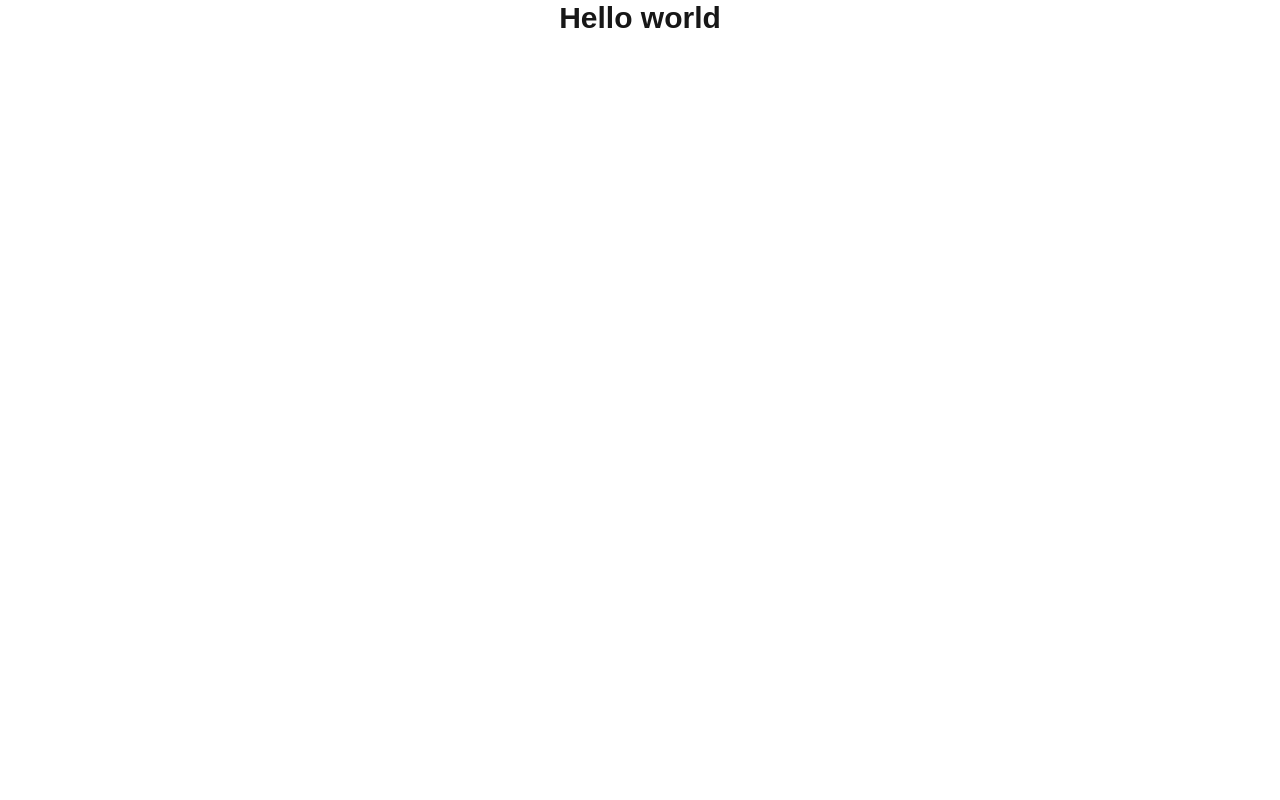
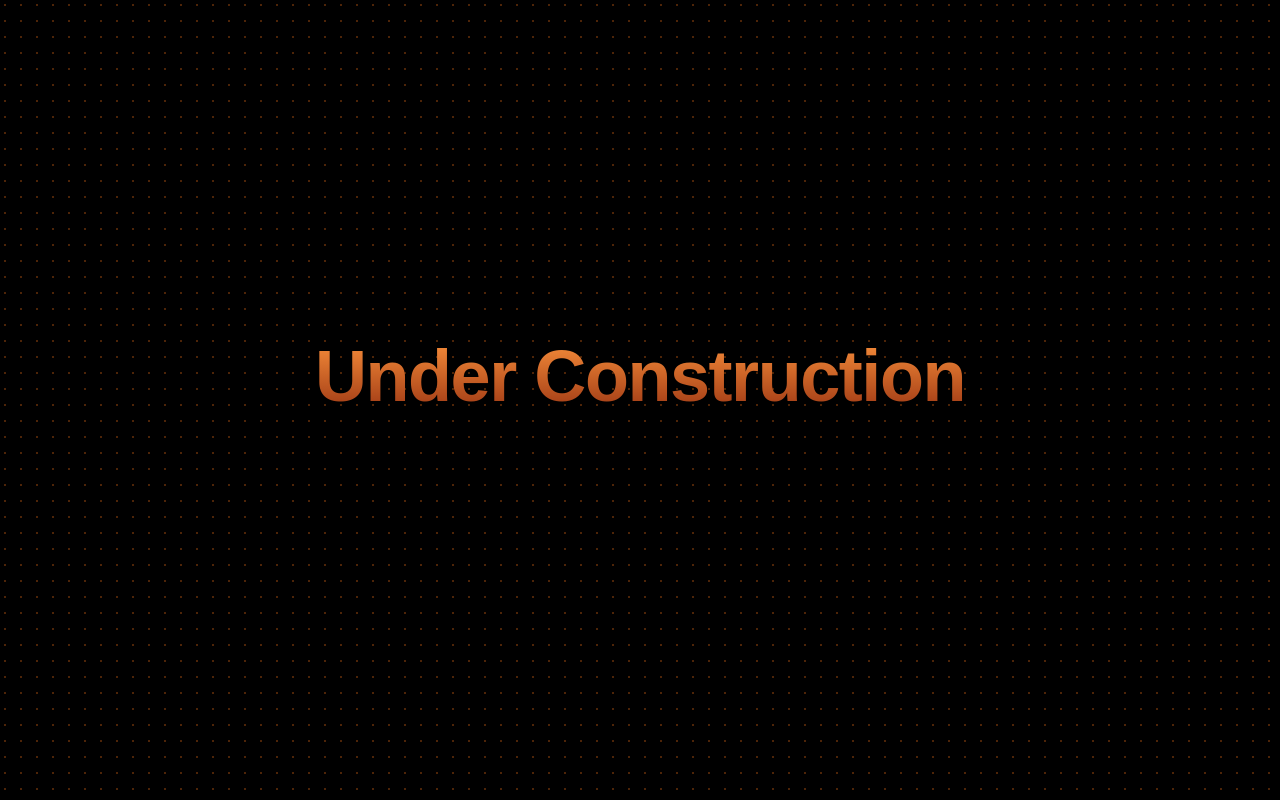
Before and after one commit to tunafysh/tunafysh, a Next.js app: page /dl in a window 1280 px wide. Built offline with nearby package versions, Linux system fonts and the light colour scheme.

Commit message:
added a fun easter egg

```diff
--- a/app/dl/page.tsx
+++ b/app/dl/page.tsx
@@ -3,7 +3,7 @@ import { ConstructionTxt } from "@/components/construction_txt";
 
 export default function DL() {
     const isProduction = process.env.NODE_ENV === 'production';
-    if(isProduction){
+    if(!isProduction){
 
         return (
             <div className="h-screen w-full bg-black  bg-dot-orange-500/[0.7] relative flex items-center justify-center">
--- a/components/construction_txt.tsx
+++ b/components/construction_txt.tsx
@@ -33,6 +33,8 @@ export function ConstructionTxt() {
       >
         Under Construction
       </motion.h1>
+      <br />
+      <h1 className="text-transparent">{"Du me dek <3"}</h1>
 
     </motion.div>
   );
```
